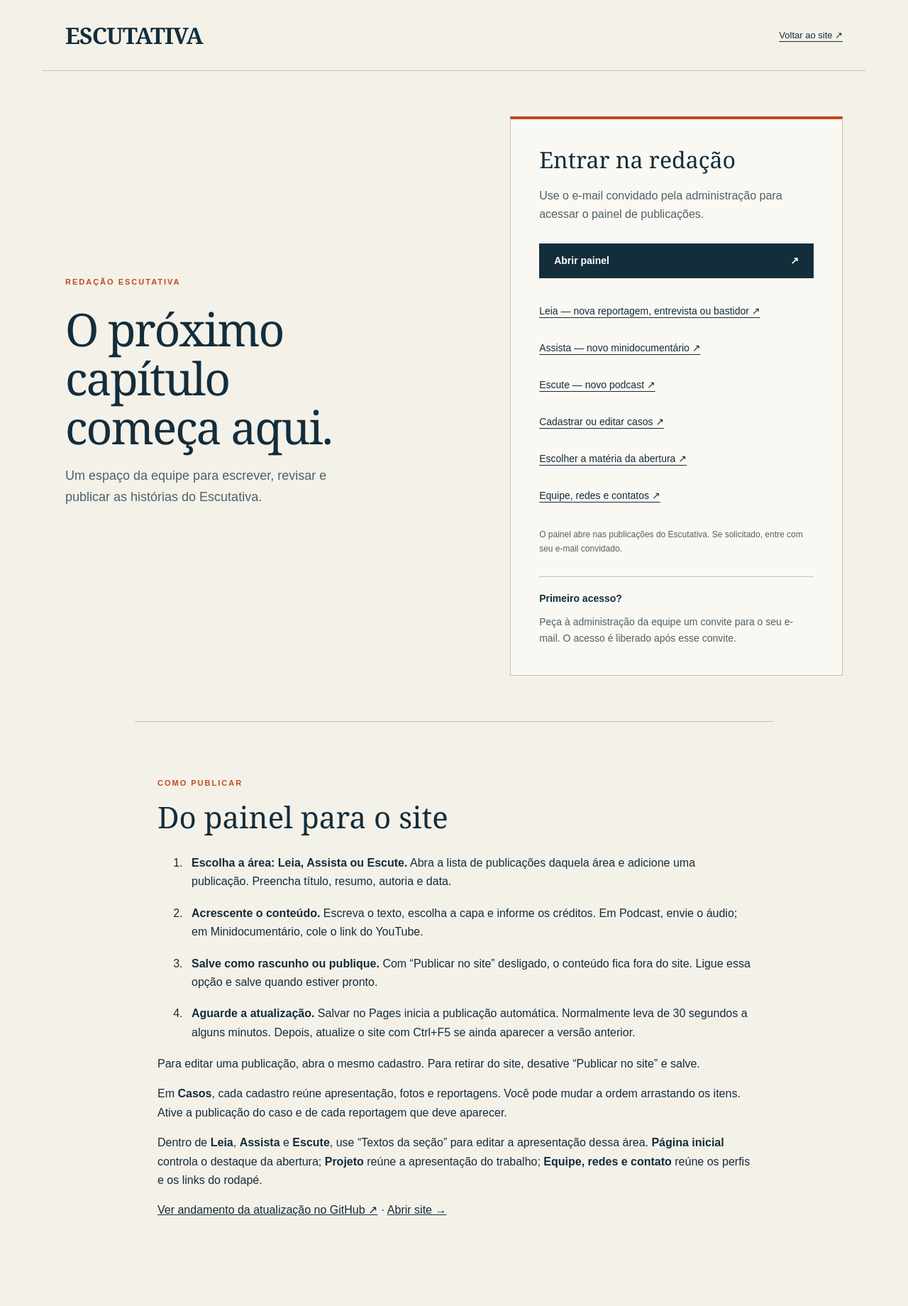
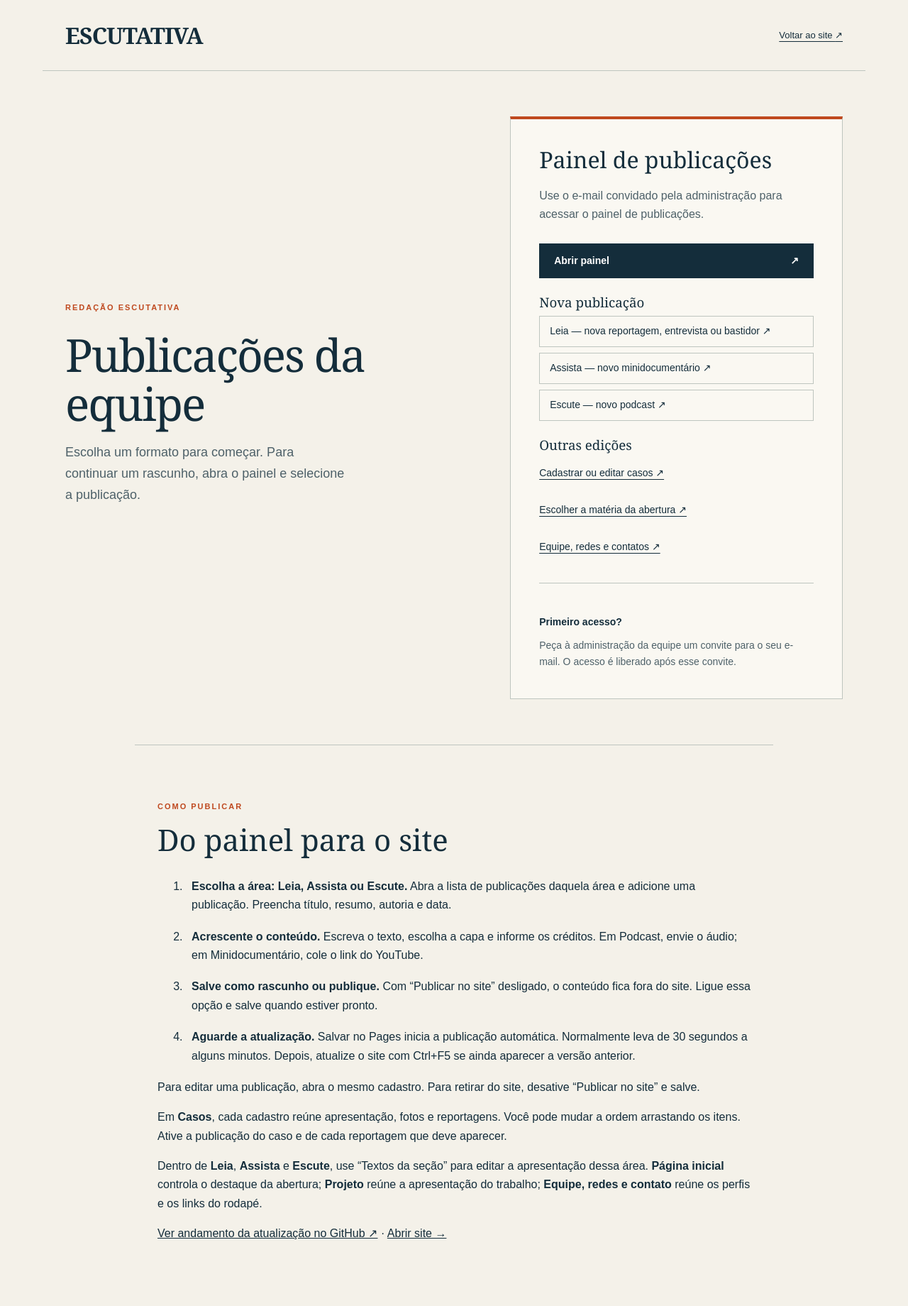
Before and after one commit to iarleyoliveira/ESCUTATIVA, a Jekyll site: the page built from admin/index.html, in a window 1280 px wide. Shown: the whole page at 71% size. Built offline with Jekyll 4.4.1, drawn with Linux system fonts in a browser that asks for light colours; before the commit the page ends 1807 px from its top, so only the background shows below that.

Commit message:
Organiza os formulários e os atalhos de publicação

```diff
--- a/admin/index.html
+++ b/admin/index.html
@@ -7,22 +7,25 @@ team_access: true
 <section class="wrap team-access" aria-labelledby="access-title">
   <div class="access-intro">
     <span class="kicker">Redação Escutativa</span>
-    <h1 id="access-title">O próximo capítulo<br>começa aqui.</h1>
-    <p>Um espaço da equipe para escrever, revisar e publicar as histórias do Escutativa.</p>
+    <h1 id="access-title">Publicações da equipe</h1>
+    <p>Escolha um formato para começar. Para continuar um rascunho, abra o painel e selecione a publicação.</p>
   </div>
   <div class="access-card">
-    <h2>Entrar na redação</h2>
+    <h2>Painel de publicações</h2>
     <p>Use o e-mail convidado pela administração para acessar o painel de publicações.</p>
     <a class="button access-button" href="{{ site.editor_url | escape }}">Abrir painel <span aria-hidden="true">↗</span></a>
-    <div class="access-shortcuts" aria-label="Atalhos do painel">
+    <h3>Nova publicação</h3>
+    <div class="access-shortcuts publication-links">
       <a href="https://app.pagescms.org/iarleyoliveira/ESCUTATIVA/main/collection/materias/new">Leia — nova reportagem, entrevista ou bastidor ↗</a>
       <a href="https://app.pagescms.org/iarleyoliveira/ESCUTATIVA/main/collection/assista/new">Assista — novo minidocumentário ↗</a>
       <a href="https://app.pagescms.org/iarleyoliveira/ESCUTATIVA/main/collection/escute/new">Escute — novo podcast ↗</a>
+    </div>
+    <h3>Outras edições</h3>
+    <div class="access-shortcuts">
       <a href="https://app.pagescms.org/iarleyoliveira/ESCUTATIVA/main/file/casos">Cadastrar ou editar casos ↗</a>
       <a href="https://app.pagescms.org/iarleyoliveira/ESCUTATIVA/main/file/inicio">Escolher a matéria da abertura ↗</a>
       <a href="https://app.pagescms.org/iarleyoliveira/ESCUTATIVA/main/file/equipe">Equipe, redes e contatos ↗</a>
     </div>
-    <p class="access-provider">O painel abre nas publicações do Escutativa. Se solicitado, entre com seu e-mail convidado.</p>
     <div class="access-help">
       <h3>Primeiro acesso?</h3>
       <p>Peça à administração da equipe um convite para o seu e-mail. O acesso é liberado após esse convite.</p>
--- a/assets/style.css
+++ b/assets/style.css
@@ -548,3 +548,7 @@ header nav a:hover::after, header nav a:focus-visible::after { transform: scaleX
 .case-empty { margin: 0; color: #4e6169; font-size: 15px; }
 .case-sr-only { position: absolute; width: 1px; height: 1px; padding: 0; margin: -1px; overflow: hidden; clip-path: inset(50%); white-space: nowrap; border: 0; }
 @media (max-width: 700px) { .case-block { padding: 22px 20px; } }
+.access-card h3 { margin: 24px 0 8px; }
+.access-card .access-shortcuts { margin: 0; }
+.publication-links a { padding: 8px 14px; border: 1px solid var(--line); text-decoration: none; }
+.publication-links a:hover, .publication-links a:focus-visible { border-color: var(--ink); text-decoration: underline; }
```
Also changed, not shown: .pages.yml.
